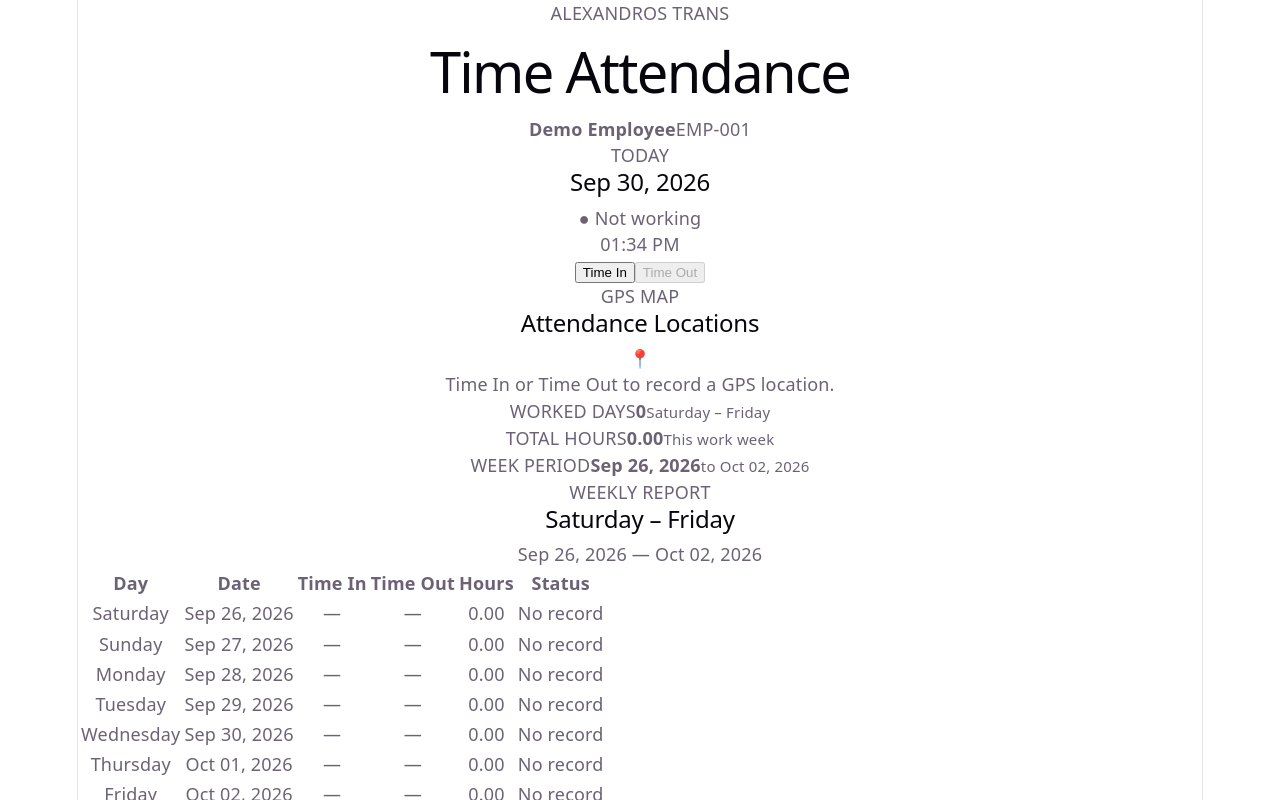
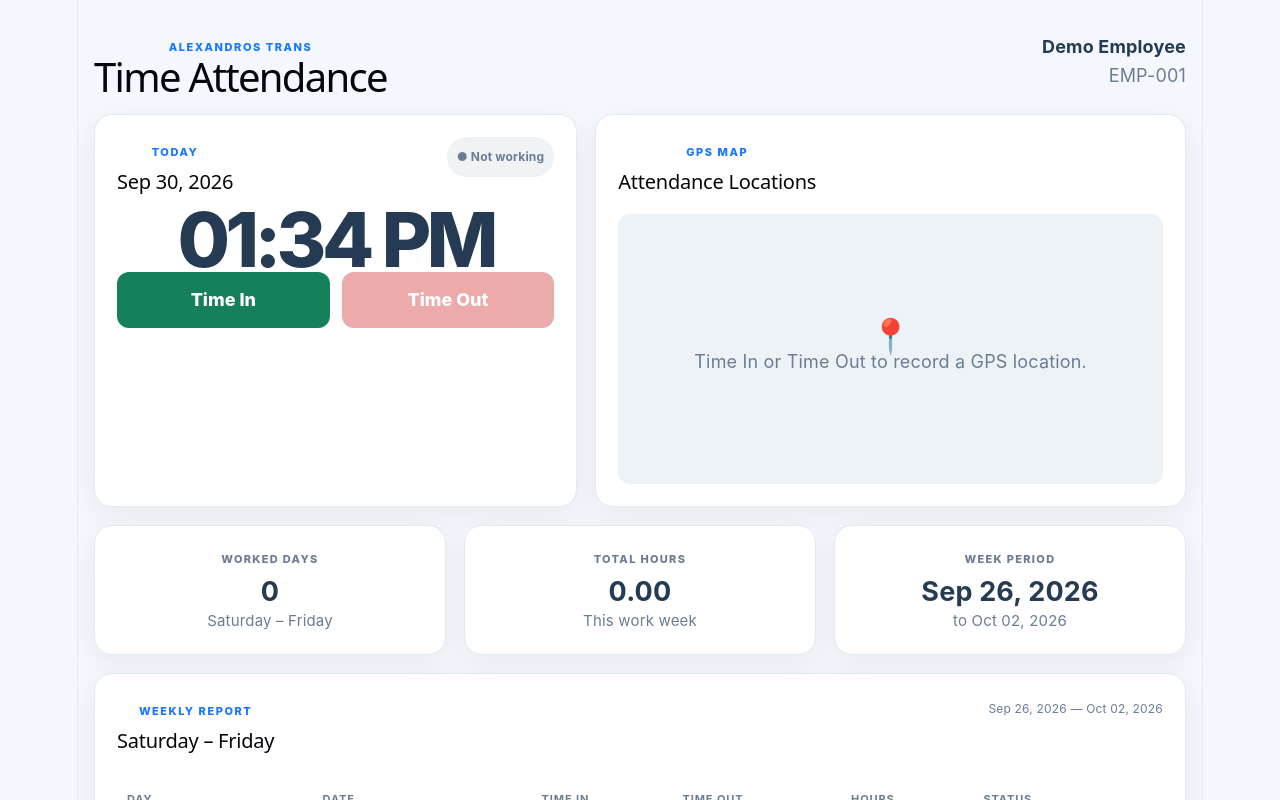
Before and after one commit to leonard05717/AlexandrosTrans, a React (Vite) app: page / in a window 1280 px wide. Shown: the top 800 px of the page. Built offline with nearby package versions, Linux system fonts and the light colour scheme.

Commit message:
Build time attendance system: update src/App.css

```diff
--- a/src/App.css
+++ b/src/App.css
@@ -1,184 +1,207 @@
-.counter {
-  font-size: 16px;
-  padding: 5px 10px;
-  border-radius: 5px;
-  color: var(--accent);
-  background: var(--accent-bg);
-  border: 2px solid transparent;
-  transition: border-color 0.3s;
-  margin-bottom: 24px;
-
-  &:hover {
-    border-color: var(--accent-border);
-  }
-  &:focus-visible {
-    outline: 2px solid var(--accent);
-    outline-offset: 2px;
-  }
+:root {
+  --navy: #102a43;
+  --blue: #1677ff;
+  --green: #16805c;
+  --red: #d64545;
+  --bg: #f4f7fb;
+  --card: #ffffff;
+  --text: #243b53;
+  --muted: #6b7c93;
+  --border: #e4eaf1;
 }
 
-.hero {
-  position: relative;
+* { box-sizing: border-box; }
 
-  .base,
-  .framework,
-  .vite {
-    inset-inline: 0;
-    margin: 0 auto;
+body {
+  margin: 0;
+  background: var(--bg);
+  color: var(--text);
+  font-family: Inter, ui-sans-serif, system-ui, -apple-system, BlinkMacSystemFont, "Segoe UI", sans-serif;
 }
 
-  .base {
-    width: 170px;
-    position: relative;
-    z-index: 0;
+button { font: inherit; }
+
+.app-shell {
+  width: min(1240px, calc(100% - 32px));
+  margin: 0 auto;
+  padding: 32px 0 48px;
 }
 
-  .framework,
-  .vite {
-    position: absolute;
+.topbar {
+  display: flex;
+  align-items: center;
+  justify-content: space-between;
+  margin-bottom: 24px;
 }
 
-  .framework {
-    z-index: 1;
-    top: 34px;
-    height: 28px;
-    transform: perspective(2000px) rotateZ(300deg) rotateX(44deg) rotateY(39deg)
-      scale(1.4);
+.eyebrow, .label {
+  color: var(--blue);
+  font-size: 11px;
+  font-weight: 800;
+  letter-spacing: .14em;
 }
 
-  .vite {
-    z-index: 0;
-    top: 107px;
-    height: 26px;
-    width: auto;
-    transform: perspective(2000px) rotateZ(300deg) rotateX(40deg) rotateY(39deg)
-      scale(0.8);
+h1, h2, p { margin: 0; }
+h1 { margin-top: 4px; font-size: clamp(28px, 4vw, 40px); }
+h2 { margin-top: 5px; font-size: 20px; }
+
+.employee {
+  display: flex;
+  flex-direction: column;
+  align-items: flex-end;
+  gap: 3px;
 }
+.employee span, .label + small, .stat-card small { color: var(--muted); }
+
+.dashboard-grid {
+  display: grid;
+  grid-template-columns: .9fr 1.1fr;
+  gap: 18px;
 }
 
-#center {
-  display: flex;
-  flex-direction: column;
-  gap: 25px;
-  place-content: center;
-  place-items: center;
-  flex-grow: 1;
-
-  @media (max-width: 1024px) {
-    padding: 32px 20px 24px;
-    gap: 18px;
-  }
+.card, .stat-card {
+  background: var(--card);
+  border: 1px solid var(--border);
+  border-radius: 18px;
+  box-shadow: 0 8px 28px rgba(16, 42, 67, .06);
 }
 
-#next-steps {
+.card { padding: 22px; }
+.attendance-card { min-height: 390px; }
+
+.card-heading {
   display: flex;
-  border-top: 1px solid var(--border);
-  text-align: left;
-
-  & > div {
-    flex: 1 1 0;
-    padding: 32px;
-    @media (max-width: 1024px) {
-      padding: 24px 20px;
-    }
+  align-items: flex-start;
+  justify-content: space-between;
+  gap: 16px;
 }
 
-  .icon {
-    margin-bottom: 16px;
-    width: 22px;
-    height: 22px;
+.status {
+  border-radius: 999px;
+  background: #f0f3f6;
+  color: var(--muted);
+  padding: 7px 10px;
+  font-size: 12px;
+  font-weight: 700;
+}
+.status.active { background: #e8f7f0; color: var(--green); }
+
+.clock {
+  margin: 32px 0 20px;
+  font-size: clamp(48px, 8vw, 76px);
+  font-weight: 800;
+  letter-spacing: -.06em;
 }
 
-  @media (max-width: 1024px) {
-    flex-direction: column;
+.actions {
+  display: grid;
+  grid-template-columns: 1fr 1fr;
+  gap: 12px;
+}
+.actions button {
+  border: 0;
+  border-radius: 12px;
+  padding: 15px;
+  color: #fff;
+  font-weight: 800;
+  cursor: pointer;
+}
+.actions button:disabled { opacity: .45; cursor: not-allowed; }
+.time-in { background: var(--green); }
+.time-out { background: var(--red); }
+
+.success-message { margin-top: 15px; color: var(--green); font-size: 13px; }
+.error-message { margin-top: 15px; color: var(--red); font-size: 13px; }
+
+.location-box {
+  margin-top: 18px;
+  display: grid;
+  gap: 3px;
+  padding: 12px 14px;
+  border: 1px dashed #c9d6e4;
+  border-radius: 12px;
+  font-size: 13px;
+}
+.location-box small { color: var(--muted); }
+
+.map {
+  display: block;
+  width: 100%;
+  height: 270px;
+  margin-top: 20px;
+  border: 0;
+  border-radius: 12px;
+  background: #edf2f7;
+}
+.map-placeholder {
+  height: 270px;
+  margin-top: 20px;
+  display: grid;
+  place-content: center;
   text-align: center;
+  color: var(--muted);
+  background: #edf2f7;
+  border-radius: 12px;
 }
+.map-placeholder span { font-size: 34px; }
+.coordinates {
+  display: flex;
+  gap: 16px;
+  margin-top: 10px;
+  color: var(--muted);
+  font-size: 12px;
 }
 
-#docs {
-  border-right: 1px solid var(--border);
+.stats-grid {
+  display: grid;
+  grid-template-columns: repeat(3, 1fr);
+  gap: 18px;
+  margin: 18px 0;
+}
+.stat-card { padding: 20px; }
+.stat-card span { display: block; color: var(--muted); font-size: 11px; font-weight: 800; letter-spacing: .12em; }
+.stat-card strong { display: block; margin: 7px 0 2px; font-size: 27px; }
 
-  @media (max-width: 1024px) {
-    border-right: none;
+.weekly-card { overflow: hidden; }
+.week-range { color: var(--muted); font-size: 12px; }
+
+.table-wrap { overflow-x: auto; margin-top: 20px; }
+table { width: 100%; border-collapse: collapse; min-width: 760px; }
+th, td { padding: 13px 10px; text-align: left; border-bottom: 1px solid var(--border); font-size: 13px; }
+th { color: var(--muted); font-size: 11px; text-transform: uppercase; letter-spacing: .08em; }
+.pill { display: inline-block; padding: 5px 8px; border-radius: 999px; font-size: 11px; font-weight: 800; }
+.pill.present { background: #e8f7f0; color: var(--green); }
+.pill.absent { background: #f1f3f5; color: var(--muted); }
+
+.history-card { margin-top: 18px; }
+.location-list { margin-top: 18px; }
+.location-row {
+  display: grid;
+  grid-template-columns: 1fr 1fr 1fr;
+  gap: 20px;
+  padding: 15px 0;
   border-bottom: 1px solid var(--border);
 }
+.location-row div { display: grid; gap: 3px; }
+.location-row span { color: var(--muted); font-size: 12px; }
+.empty { color: var(--muted); padding: 10px 0; }
+
+footer {
+  margin-top: 18px;
+  color: var(--muted);
+  text-align: center;
+  font-size: 12px;
 }
 
-#next-steps ul {
-  list-style: none;
-  padding: 0;
-  display: flex;
-  gap: 8px;
-  margin: 32px 0 0;
-
-  .logo {
-    height: 18px;
+@media (max-width: 850px) {
+  .dashboard-grid { grid-template-columns: 1fr; }
+  .location-row { grid-template-columns: 1fr; gap: 10px; }
 }
-
-  a {
-    color: var(--text-h);
-    font-size: 16px;
-    border-radius: 6px;
-    background: var(--social-bg);
-    display: flex;
-    padding: 6px 12px;
-    align-items: center;
-    gap: 8px;
-    text-decoration: none;
-    transition: box-shadow 0.3s;
-
-    &:hover {
-      box-shadow: var(--shadow);
+@media (max-width: 620px) {
+  .app-shell { width: min(100% - 20px, 1240px); padding-top: 18px; }
+  .topbar { align-items: flex-start; gap: 15px; }
+  .employee { text-align: right; }
+  .stats-grid { grid-template-columns: 1fr; }
+  .actions { grid-template-columns: 1fr; }
+  .card { padding: 17px; }
 }
-    .button-icon {
-      height: 18px;
-      width: 18px;
-    }
-  }
-
-  @media (max-width: 1024px) {
-    margin-top: 20px;
-    flex-wrap: wrap;
-    justify-content: center;
-
-    li {
-      flex: 1 1 calc(50% - 8px);
-    }
-
-    a {
-      width: 100%;
-      justify-content: center;
-      box-sizing: border-box;
-    }
-  }
-}
-
-#spacer {
-  height: 88px;
-  border-top: 1px solid var(--border);
-  @media (max-width: 1024px) {
-    height: 48px;
-  }
-}
-
-.ticks {
-  position: relative;
-  width: 100%;
-
-  &::before,
-  &::after {
-    content: '';
-    position: absolute;
-    top: -4.5px;
-    border: 5px solid transparent;
-  }
-
-  &::before {
-    left: 0;
-    border-left-color: var(--border);
-  }
-  &::after {
-    right: 0;
-    border-right-color: var(--border);
-  }
-}
```
Lines whose indentation alone changed are shown as unchanged.
